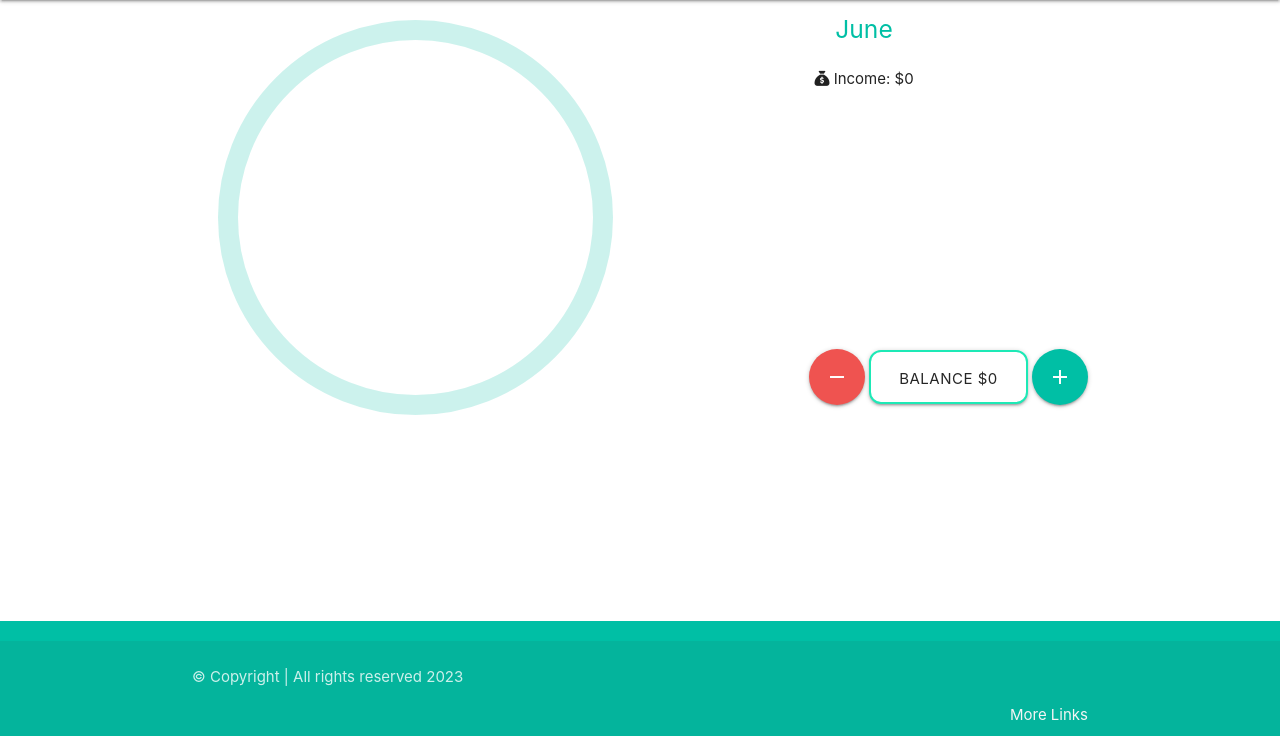
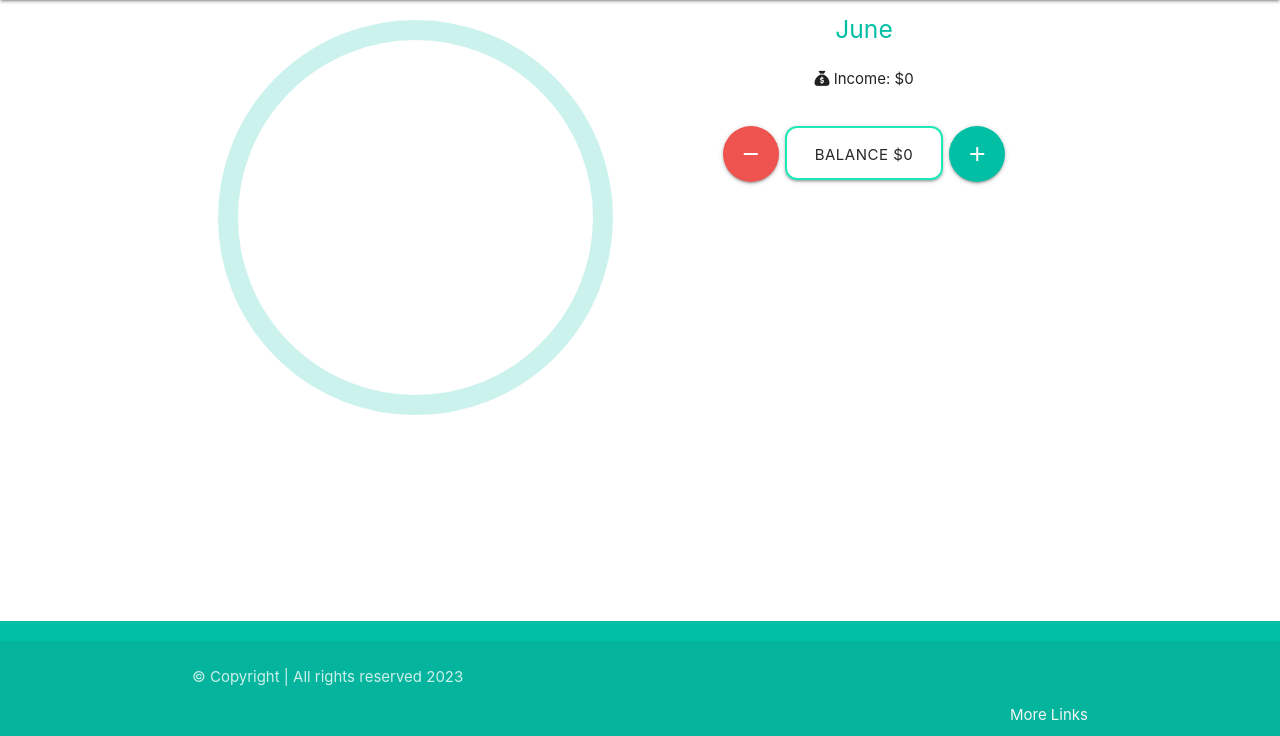
Before and after one commit to e-kai00/expense-tracker, a Django app: page / in a window 1280 px wide. Shown: the part 64-800 px from the top of the page. Run offline with Django 3.2, Linux system fonts and the light colour scheme; the visitor is signed in with stand-in values (Sample User, id 1); data that the repository does not hold is empty; some libraries are stand-ins or nearby versions.

Commit message:
Fix Balance button

```diff
--- a/trackerapp/static/trackerapp/css/style.css
+++ b/trackerapp/static/trackerapp/css/style.css
@@ -19,16 +19,19 @@ body {
 
 
 /* buttons in index.html ---- add media query */
-.holder-container{
-  position: relative;
+/* .content-box{
+  display: flex;
+  justify-content: space-around;
+} */
+
+.button-box {
+  display: flex;
+  justify-content: center;
 }
 
-
-
-.holder {
-  position: absolute;
-  right: 0;
-  bottom: 20px;
+.button-box a {
+  margin-left: 3px;
+  margin-right: 3px;
 }
 
 .transaction-container {
--- a/trackerapp/templates/trackerapp/index.html
+++ b/trackerapp/templates/trackerapp/index.html
@@ -1,7 +1,7 @@
 {% extends "trackerapp/base.html" %}
 
 {% block content %}
-<div class="row holder-container">
+<div class="row content-box">
 
     <!-- expenses by category in Pie Chart -->
     <div class="col s12 m6">
@@ -21,16 +21,11 @@
             </ul>
         </div>
 
-
-        <div class="holder">
-            <a class="btn-floating btn-large waves-effect waves-light red lighten-1" href="/add_expense"><i
-                    class="material-icons">remove</i></a>
+        <div class="button-box">
+            <a class="btn-floating btn-large waves-effect waves-light red lighten-1" href="/add_expense"><i class="material-icons">remove</i></a>
             <a class=" btn-large custom-btn" href="/transactions" title="See all transactions">Balance ${{ balance }}</a>
-            <a class="btn-floating btn-large waves-effect waves-light teal accent-4" href="/add_income"><i
-                    class="material-icons">add</i></a>
+            <a class="btn-floating btn-large waves-effect waves-light teal accent-4" href="/add_income"><i class="material-icons">add</i></a>
         </div>
-
-
     </div>
 </div>
 {% endblock %}
```
Lines whose indentation alone changed are shown as unchanged.
